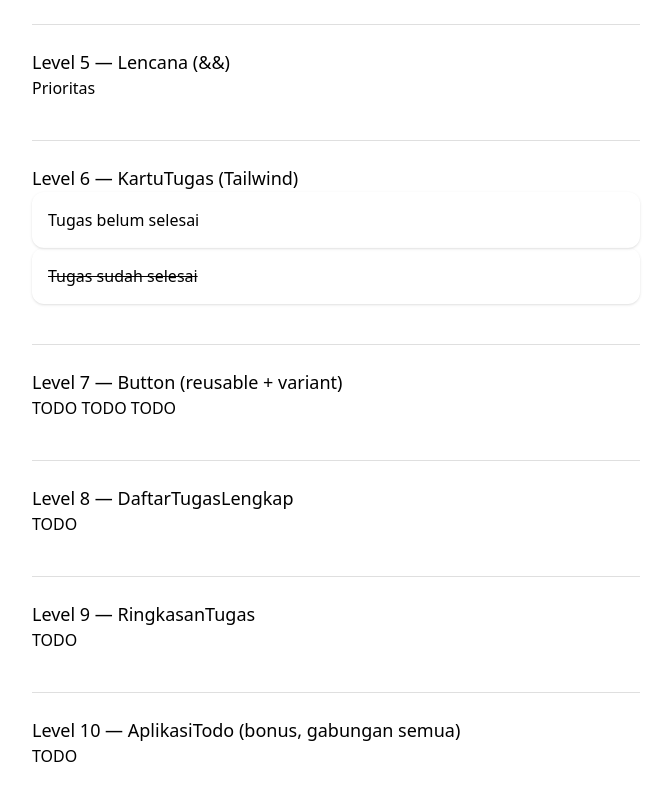
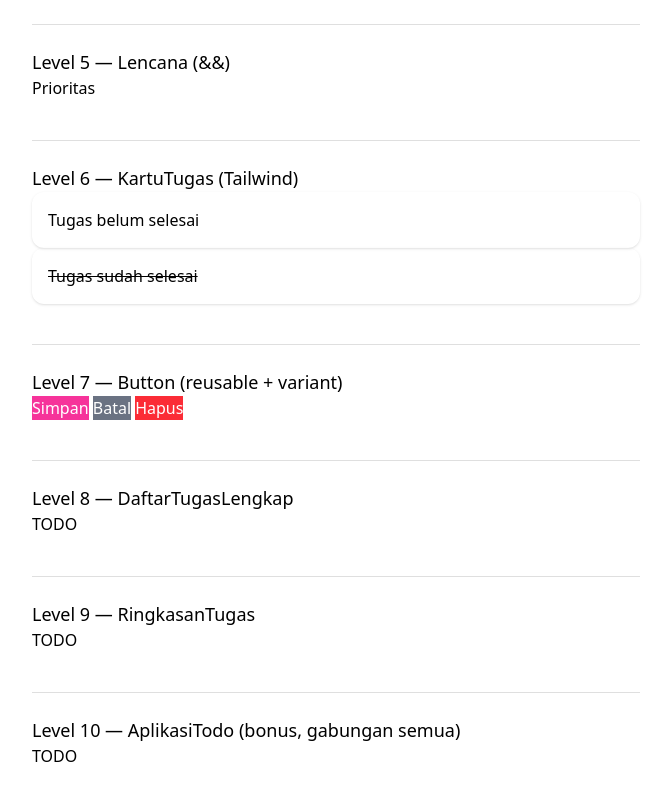
Before and after one commit to webdev-if-its/frontend-5053241040, a React (Vite) app in the folder pertemuan-03/: page / in a window 1280 px wide. Shown: the part 796-1596 px from the top of the page, without its empty margins (304-975 px from the left). Built offline with nearby package versions, Linux system fonts and the light colour scheme.

Commit message:
pertemuan-03: level 7 selesai

```diff
--- a/pertemuan-03/src/components/Button.tsx
+++ b/pertemuan-03/src/components/Button.tsx
@@ -7,6 +7,14 @@
 //   warna latar berbeda per variant) — ini komponen REUSABLE: satu
 //   komponen, tiga tampilan, diatur lewat props.
 // Lihat SOAL.md untuk kontrak lengkap.
-export function Button(props: any) {
-  return <button>TODO</button>
+export function Button(props: {variant: 'primary' | 'secondary' | 'danger'; children: React.ReactNode; onClick?: () => void}) {
+  const variant = props.variant;
+  return <button className={
+    variant === 'primary' ? 'bg-pink-500 hover:bg-pink-700 text-white' :
+    variant === 'secondary' ? 'bg-gray-500 hover:bg-gray-700 text-white' :
+    'bg-red-500 hover:bg-red-700 text-white'
+  }
+    onClick={props.onClick}>
+    {props.children}
+  </button>
 }
```
